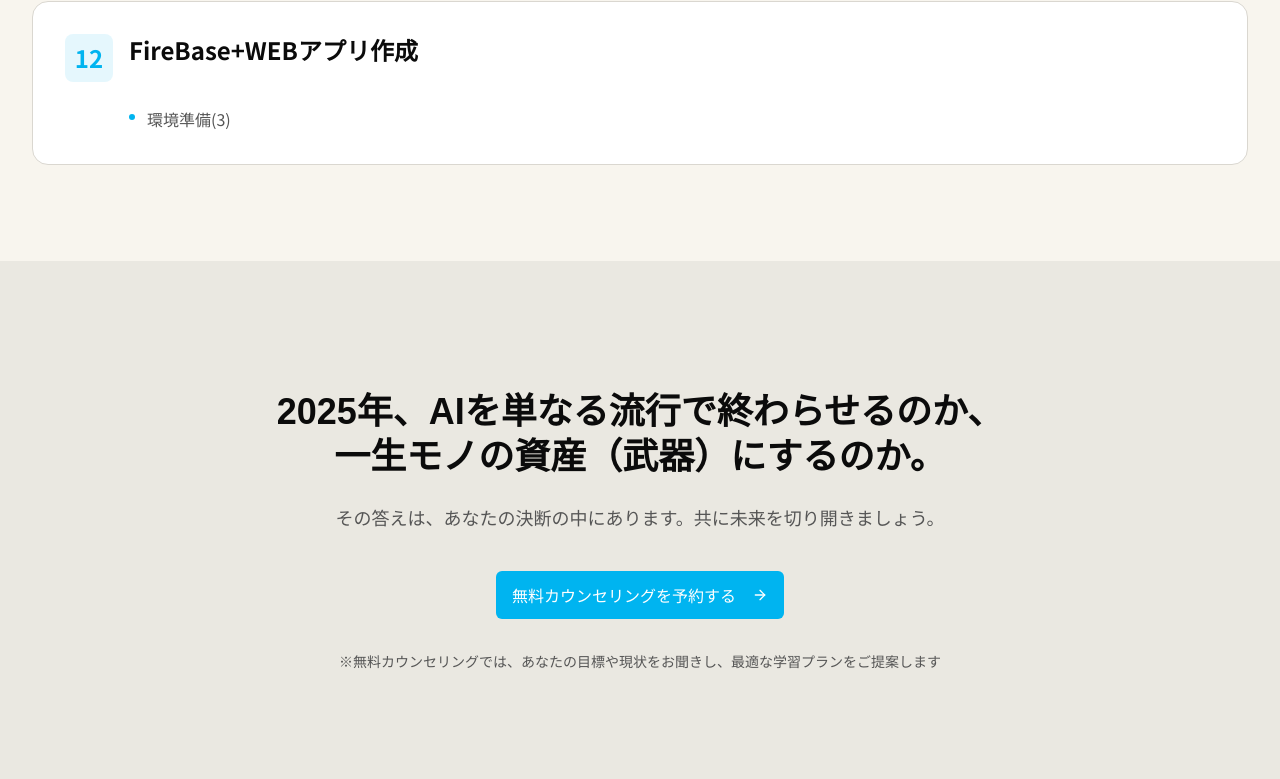
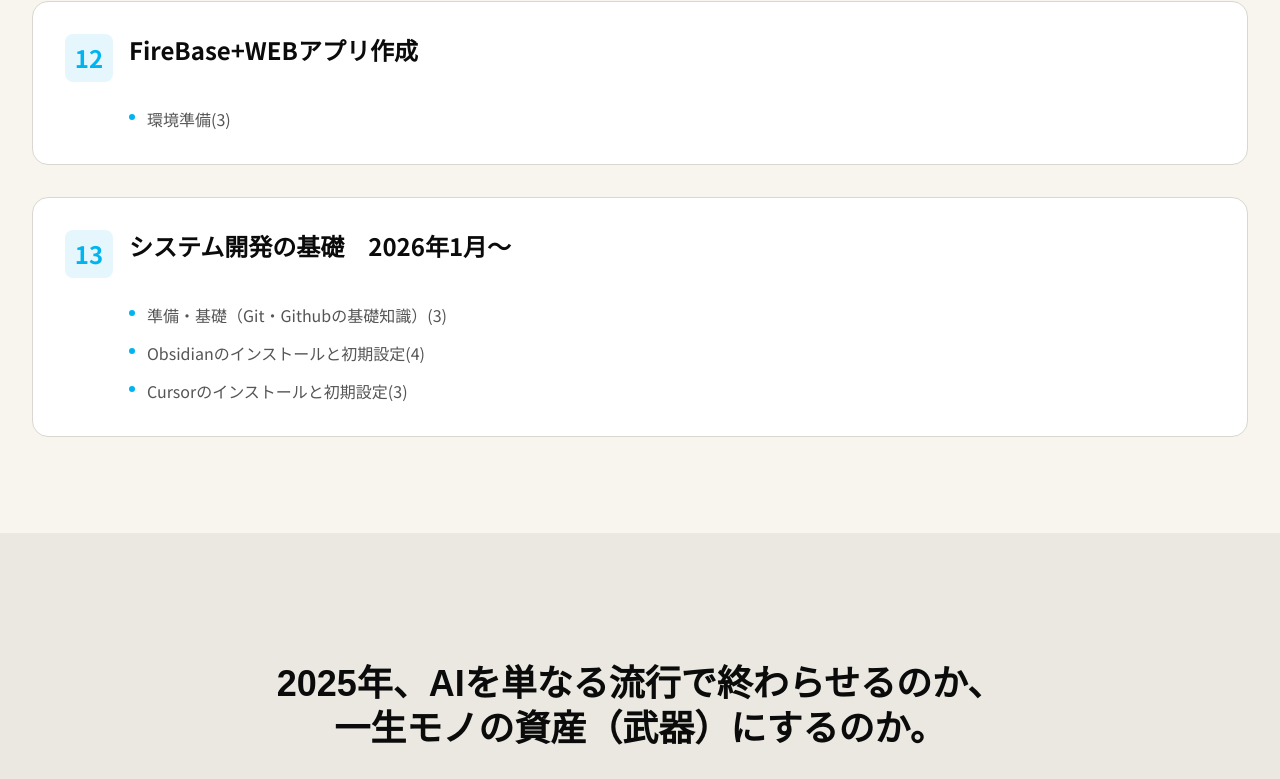
Before and after one commit to KANIKANIMAN1234/AI-jissenn-HP, a Next.js app in the folder 05_app/: page /curriculum in a window 1280 px wide. Shown: the part 3730-4509 px from the top of the page. Built offline with nearby package versions, Linux system fonts and the light colour scheme.

Commit message:
カリキュラムに「システム開発の基礎 2026年1月～」セクションを追加
Made-with: Cursor

```diff
--- a/05_app/app/curriculum/page.tsx
+++ b/05_app/app/curriculum/page.tsx
@@ -112,6 +112,14 @@ const detailedCurriculum = [
       "環境準備(3)",
     ],
   },
+  {
+    category: "システム開発の基礎　2026年1月～",
+    items: [
+      "準備・基礎（Git・Githubの基礎知識）(3)",
+      "Obsidianのインストールと初期設定(4)",
+      "Cursorのインストールと初期設定(3)",
+    ],
+  },
 ]
 
 export default function CurriculumPage() {
```
